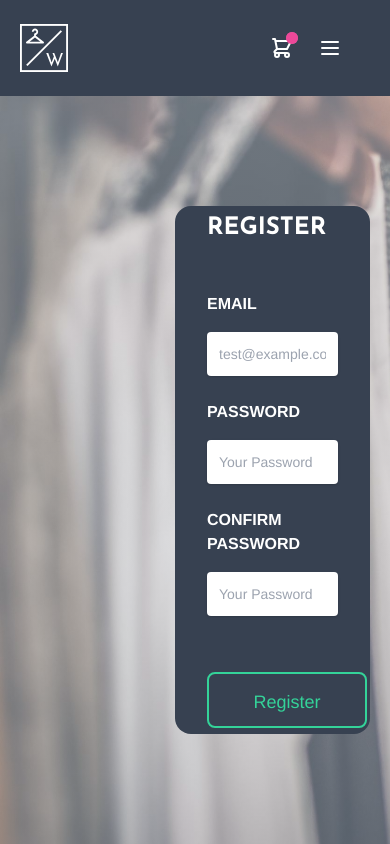
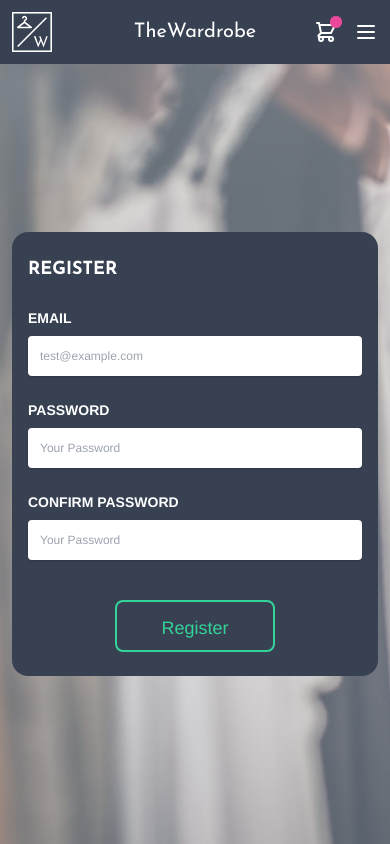
Before and after one commit to andrei-micuda/TheWardrobeVue, a Vue app in the folder thewardrobe.ui/: page /#/register in a window 390 px wide. Built offline with nearby package versions, Linux system fonts and the light colour scheme.

Commit message:
Responsive design

```diff
--- a/thewardrobe.ui/src/App.vue
+++ b/thewardrobe.ui/src/App.vue
@@ -16,6 +16,9 @@ export default {
 
 <style>
 @import url('https://fonts.googleapis.com/css2?family=Josefin+Sans:ital,wght@0,100;0,200;0,300;0,400;0,500;0,600;0,700;1,100;1,200;1,300;1,400;1,500;1,600;1,700&display=swap');
+* {
+  box-sizing: border-box;
+}
 
 #app {
   font-family: Avenir, Helvetica, Arial, sans-serif;
--- a/thewardrobe.ui/src/components/RegisterForm.vue
+++ b/thewardrobe.ui/src/components/RegisterForm.vue
@@ -1,10 +1,10 @@
 <template>
-  <div class="text-white flex flex-col justify-center" style="height: 55vh">
+  <div class="text-white flex flex-col justify-center">
     <RegisterSuccess v-if="isRegistered" />
     <div v-else>
-      <h1 class="text-2xl font-bold uppercase text-left mb-12">Register</h1>
+      <h1 class="text-lg lg:text-2xl font-bold uppercase text-left mb-6 lg:mb-12">Register</h1>
       <ValidationObserver v-slot="{ handleSubmit }">
-        <form @submit.prevent="handleSubmit(onSubmit)" class="space-y-8">
+        <form @submit.prevent="handleSubmit(onSubmit)" class="space-y-4 lg:space-y-8">
           <ValidationProvider
             rules="required|email"
             v-slot="{ errors }">
@@ -13,7 +13,7 @@
               label="Email"
               placeholder="test@example.com"
               :validationErrors="errors"
-              class="text-md"  />
+              class="text-sm lg:text-md"  />
           </ValidationProvider>
           <ValidationObserver>
             <ValidationProvider
@@ -26,7 +26,7 @@
                 placeholder="Your Password"
                 type="password"
                 :validationErrors="errors"
-                class="text-md" />
+                class="text-sm lg:text-md" />
             </ValidationProvider>
             <ValidationProvider
               rules="required|passwordMatch:@password"
@@ -37,10 +37,10 @@
                 placeholder="Your Password"
                 type="password"
                 :validationErrors="errors"
-                class="text-md" />
+                class="text-sm lg:text-md" />
             </ValidationProvider>
           </ValidationObserver>
-          <VButton type="submit" class="h-14 w-40" :disabled="isRegistering">
+          <VButton type="submit" class="lg:h-14 w-40" :disabled="isRegistering">
             <Icon v-if="isRegistering" icon="gg:spinner-two-alt" class="animate-spin h-6 w-6 mx-auto" />
             <span v-else>Register</span>
           </VButton>
@@ -75,8 +75,6 @@
         this.isRegistering = true;
 
         axios.post('/api/accounts/register', {
-            "firstName": "Andrei",
-            "lastName": "Micuda",
             "email": this.email,
             "password": this.password,
             "confirmPassword": this.rePassword
--- a/thewardrobe.ui/src/components/SignInForm.vue
+++ b/thewardrobe.ui/src/components/SignInForm.vue
@@ -1,8 +1,8 @@
 <template>
   <div class="text-white">
-    <h1 class="text-2xl font-bold uppercase text-left mb-12">Sign in</h1>
+    <h1 class="text-lg lg:text-2xl font-bold uppercase text-left mb-6 lg:mb-12">Sign in</h1>
     <ValidationObserver v-slot="{ handleSubmit }">
-    <form @submit.prevent="handleSubmit(onSubmit)" class="space-y-8">
+    <form @submit.prevent="handleSubmit(onSubmit)" class="space-y-4 lg:space-y-8">
       <ValidationProvider
         rules="required|email"
         v-slot="{ errors }">
@@ -11,7 +11,7 @@
           label="Email"
           placeholder="test@example.com"
           :validationErrors="errors"
-          class="text-md"  />
+          class="text-sm lg:text-md"  />
       </ValidationProvider>
       <ValidationProvider
         rules="required"
@@ -22,9 +22,9 @@
           placeholder="Your Password"
           type="password"
           :validationErrors="errors"
-          class="text-md" />
+          class="text-sm lg:text-md" />
       </ValidationProvider>
-      <VButton type="submit" class="h-14 w-40" :disabled="isAuthenticating">
+      <VButton type="submit" class="lg:h-14 w-40" :disabled="isAuthenticating">
         <Icon v-if="isAuthenticating" icon="gg:spinner-two-alt" class="animate-spin h-6 w-6 mx-auto" />
         <span v-else>Sign in</span>
       </VButton>
--- a/thewardrobe.ui/src/components/SignInRegisterCard.vue
+++ b/thewardrobe.ui/src/components/SignInRegisterCard.vue
@@ -1,8 +1,8 @@
 <template>
-  <div class="background bg-cover flex-grow flex flex-col justify-center">
+  <div class="background bg-cover flex-grow flex flex-col justify-center items-center px-3">
       <div class="absolute bg-gradient-to-b from-gray-300 to-gray-400 opacity-40 inset-0 z-0"></div>
       <!-- <div class="absolute bg-gradient-to-b from-green-500 to-green-400 opacity-40 inset-0 z-0"></div> -->
-      <div class="p-8 bg-gray-700 rounded-2xl w-1/2 z-10 self-end mr-5">
+      <div class="px-4 py-6 lg:p-8 bg-gray-700 rounded-2xl w-full lg:w-1/2 z-10 lg:self-end lg:mr-5">
           <slot></slot>
       </div>
   </div>
--- a/thewardrobe.ui/src/components/TheNavbar.vue
+++ b/thewardrobe.ui/src/components/TheNavbar.vue
@@ -2,12 +2,14 @@
   <div class="flex flex-wrap place-items-center z-50">
     <section class="relative mx-auto">
         <!-- navbar -->
-      <nav class="flex justify-between bg-gray-700 text-white w-screen">
-        <div class="px-5 xl:px-12 py-6 flex w-full items-center">
-          <a class="text-3xl font-bold font-heading" href="/">
-            <img class="h-12" src="@/assets/logo.svg" alt="logo">
+      <nav class="flex justify-between items-center bg-gray-700 text-white w-screen
+        px-3 xl:px-12 py-3">
+          <!-- Logo -->
+          <a class="w-1/5 text-3xl font-bold font-heading" href="/">
+            <img class="h-10" src="@/assets/logo.svg" alt="logo">
           </a>
           <!-- Nav Links -->
+          <p class="md:hidden text-xl">TheWardrobe</p>
           <ul class="hidden md:flex px-4 mx-auto font-semibold font-heading space-x-12">
             <li><a class="hover:text-gray-200" href="/">Home</a></li>
             <li><a class="hover:text-gray-200" href="#">Catagory</a></li>
@@ -15,10 +17,8 @@
             <li><a class="hover:text-gray-200" href="#">Contact Us</a></li>
           </ul>
 
-          <TheNavbarUserActions />
-        </div>
-        <!-- Responsive navbar -->
-        <a class="xl:hidden flex mr-6 items-center" href="#">
+          <div class="w-1/5 flex justify-end">
+            <a class="xl:hidden flex items-center mr-4" href="#">
               <svg xmlns="http://www.w3.org/2000/svg" class="h-6 w-6 hover:text-gray-200" fill="none" viewBox="0 0 24 24" stroke="currentColor">
                 <path stroke-linecap="round" stroke-linejoin="round" stroke-width="2" d="M3 3h2l.4 2M7 13h10l4-8H5.4M7 13L5.4 5M7 13l-2.293 2.293c-.63.63-.184 1.707.707 1.707H17m0 0a2 2 0 100 4 2 2 0 000-4zm-8 2a2 2 0 11-4 0 2 2 0 014 0z" />
               </svg>
@@ -28,11 +28,14 @@
                 </span>
               </span>
             </a>
-        <a class="navbar-burger self-center mr-12 xl:hidden" href="#">
+            <a class="navbar-burger self-center xl:hidden" href="#">
                 <svg xmlns="http://www.w3.org/2000/svg" class="h-6 w-6 hover:text-gray-200" fill="none" viewBox="0 0 24 24" stroke="currentColor">
                     <path stroke-linecap="round" stroke-linejoin="round" stroke-width="2" d="M4 6h16M4 12h16M4 18h16" />
                 </svg>
             </a>
+          </div>
+        <TheNavbarUserActions />
+        <!-- Responsive navbar -->
       </nav>
 
     </section>
--- a/thewardrobe.ui/src/components/VInput.vue
+++ b/thewardrobe.ui/src/components/VInput.vue
@@ -2,14 +2,14 @@
   <div>
     <div class="w-full flex justify-center mb-4">
       <div class="space-y-2 w-full">
-        <label class="block text-left uppercase font-bold mb-2">{{label}}</label>
+        <label class="block text-left uppercase font-bold lg:mb-2">{{label}}</label>
         <input
           :value="value"
           v-on:input="$emit('input', $event.target.value)"
           :type="type"
           :placeholder="placeholder"
         class="
-          border-0 px-3 py-3 placeholder-blueGray-300 text-gray-600 bg-white rounded text-sm shadow
+          border-0 px-3 py-3 placeholder-blueGray-300 text-gray-600 bg-white rounded text-xs lg:text-sm shadow
           focus:outline-none focus:ring focus:ring-green-400 w-full ease-linear transition-all duration-150">
           <ValidationError v-if="validationErrors">{{validationErrors[0]}}</ValidationError>
       </div>
```
Lines whose indentation alone changed are shown as unchanged.
